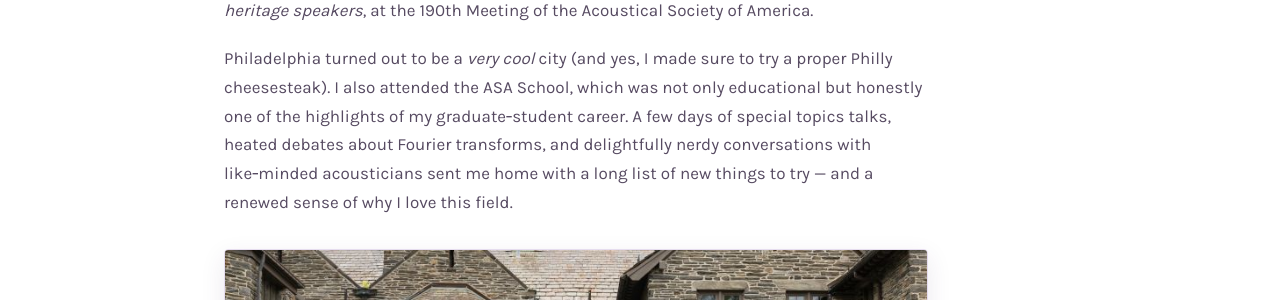
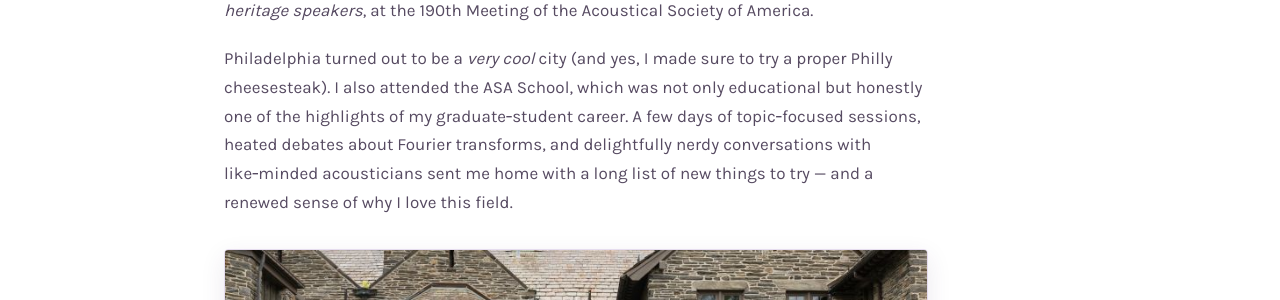
Before and after one commit to sylviacho247/sylviacho247.github.io, a Jekyll site: the page built from _news/2026-05-30-spring-conferences.md, in a window 1280 px wide and 900 px high, scrolled down 545 px. Shown: the part 212-512 px from the top of the window. Built offline with Jekyll 4.4.1, drawn with Linux system fonts in a browser that asks for light colours.

Commit message:
Update 2026-05-30-spring-conferences.md

```diff
--- a/_news/2026-05-30-spring-conferences.md
+++ b/_news/2026-05-30-spring-conferences.md
@@ -10,7 +10,7 @@
 
 **May 12 — Philadelphia.** I presented a poster, *Acoustic patterns of voice quality in Korean heritage speakers*, at the 190th Meeting of the Acoustical Society of America.
 
-Philadelphia turned out to be a *very cool* city (and yes, I made sure to try a proper Philly cheesesteak). I also attended the ASA School, which was not only educational but honestly one of the highlights of my graduate‑student career. A few days of special topics talks, heated debates about Fourier transforms, and delightfully nerdy conversations with like‑minded acousticians sent me home with a long list of new things to try — and a renewed sense of why I love this field.
+Philadelphia turned out to be a *very cool* city (and yes, I made sure to try a proper Philly cheesesteak). I also attended the ASA School, which was not only educational but honestly one of the highlights of my graduate‑student career. A few days of topic‑focused sessions, heated debates about Fourier transforms, and delightfully nerdy conversations with like‑minded acousticians sent me home with a long list of new things to try — and a renewed sense of why I love this field.
 
 ![The ASA School 2026 group, cheering on the steps of a stone house in Philadelphia](/images/asa-school-2026.jpg)
 
```
